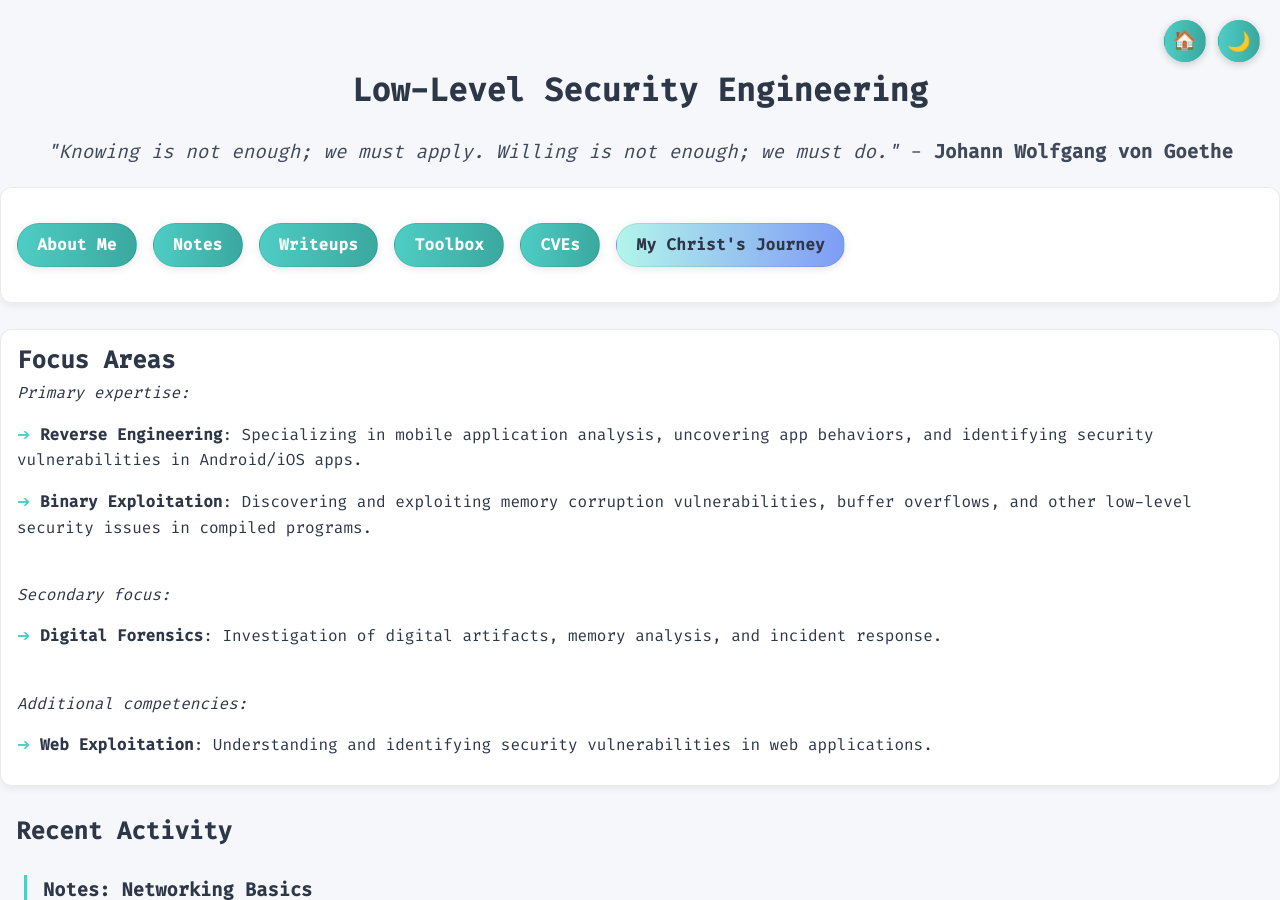
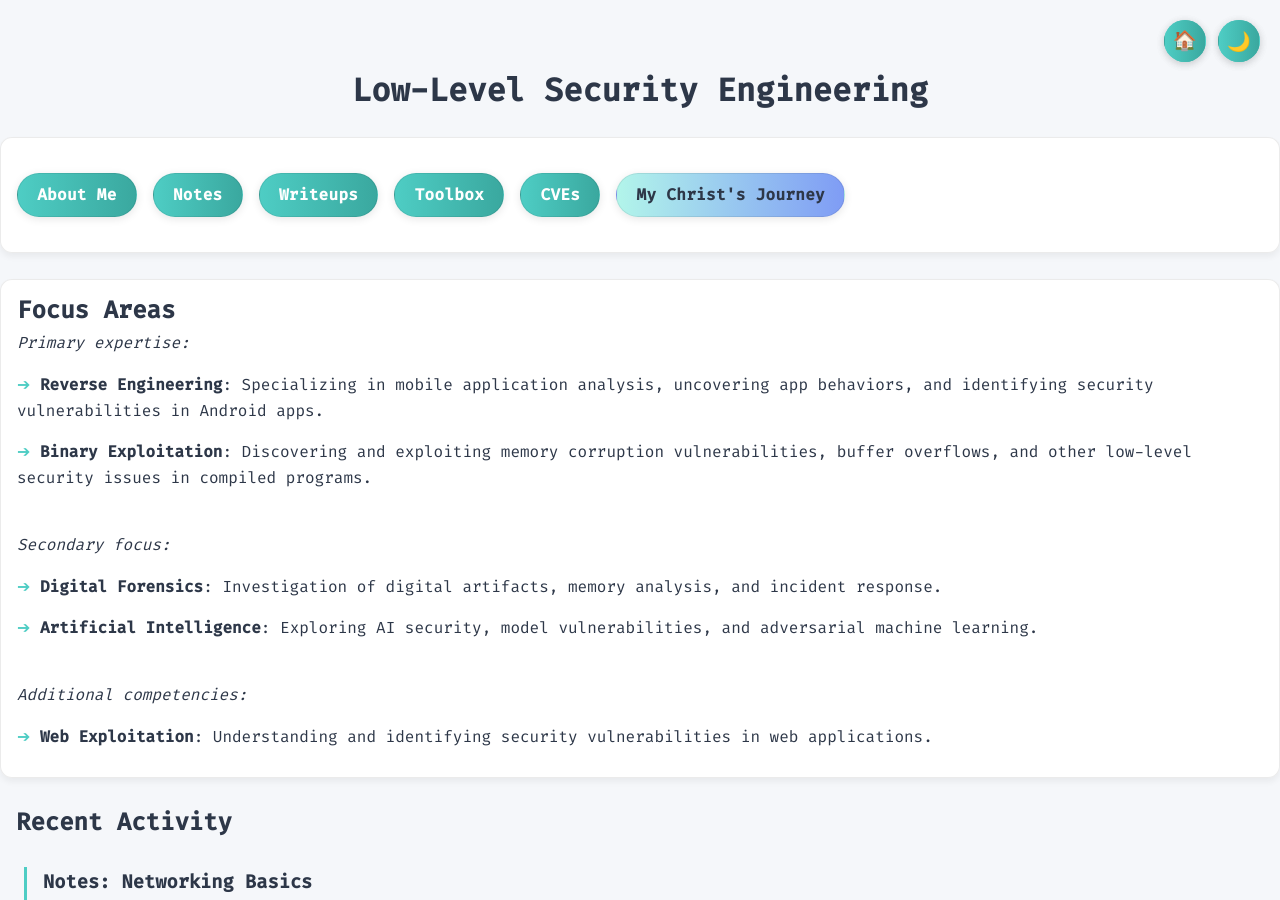
Before and after one commit to PathogenicKatt/PathogenicKatt.github.io, a Jekyll site: the page built from index.md, in a window 1280 px wide and 900 px high. Built offline with Jekyll 4.4.1, drawn with Linux system fonts in a browser that asks for light colours.

Commit message:
Update index.md

```diff
--- a/index.md
+++ b/index.md
@@ -12,9 +12,6 @@ custom_css: true
   <h1 style="text-align: center;">
      Low-Level Security Engineering
   </h1>
-  <p class="subtitle" style="text-align: center;"><i>
-    "Knowing is not enough; we must apply. Willing is not enough; we must do."</i> -<strong> Johann Wolfgang von Goethe</strong>
-  </p>
 </div>
 
   <div class="ctf-card" >
@@ -33,7 +30,7 @@ custom_css: true
 <h2 style="margin: 0; padding: 0 0 12px 0; padding-bottom: 1px"> Focus Areas</h2>
 <p style="margin: 0; padding: 0 0 12px 0; padding-bottom: 0"><i>Primary expertise:</i></p>
       <ul class="arrow-list">
-        <li><strong>Reverse Engineering</strong>: Specializing in mobile application analysis, uncovering app behaviors, and identifying security vulnerabilities in Android/iOS apps.
+        <li><strong>Reverse Engineering</strong>: Specializing in mobile application analysis, uncovering app behaviors, and identifying security vulnerabilities in Android apps.
         </li>
       </ul>
       <ul class="arrow-list">
@@ -44,6 +41,10 @@ custom_css: true
 <p style="margin: 0; padding: 0 0 12px 0; padding-bottom: 0"><i>Secondary focus:</i></p>
       <ul class="arrow-list">
         <li><strong>Digital Forensics</strong>: Investigation of digital artifacts, memory analysis, and incident response.
+        </li>
+      </ul>
+      <ul class="arrow-list">
+        <li><strong>Artificial Intelligence</strong>: Exploring AI security, model vulnerabilities, and adversarial machine learning.
         </li>
       </ul>
 <br>
```
